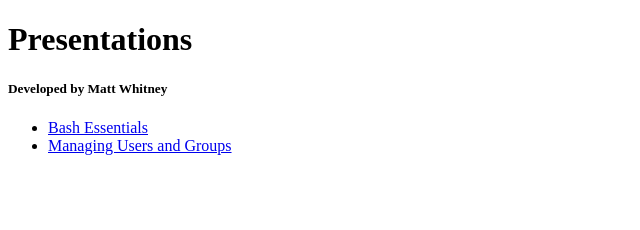
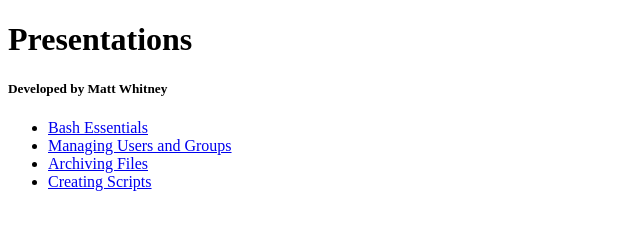
Before and after one commit to mattjw79/presentations, a plain HTML site: page index.html in a window 1280 px wide. Shown: the whole page, without its empty margins (0-640 px from the left). Drawn offline with Linux system fonts and the light colour scheme.

Commit message:
Added latest links

```diff
--- a/index.html
+++ b/index.html
@@ -9,6 +9,8 @@
     <ul>
       <li><a href="bash_essentials/">Bash Essentials</a></li>
       <li><a href="managing_users_and_groups/">Managing Users and Groups</a></li>
+      <li><a href="archiving_files/">Archiving Files</a></li>
+      <li><a href="creating_scripts/">Creating Scripts</a></li>
     </ul>
   </body>
 </html>
```
